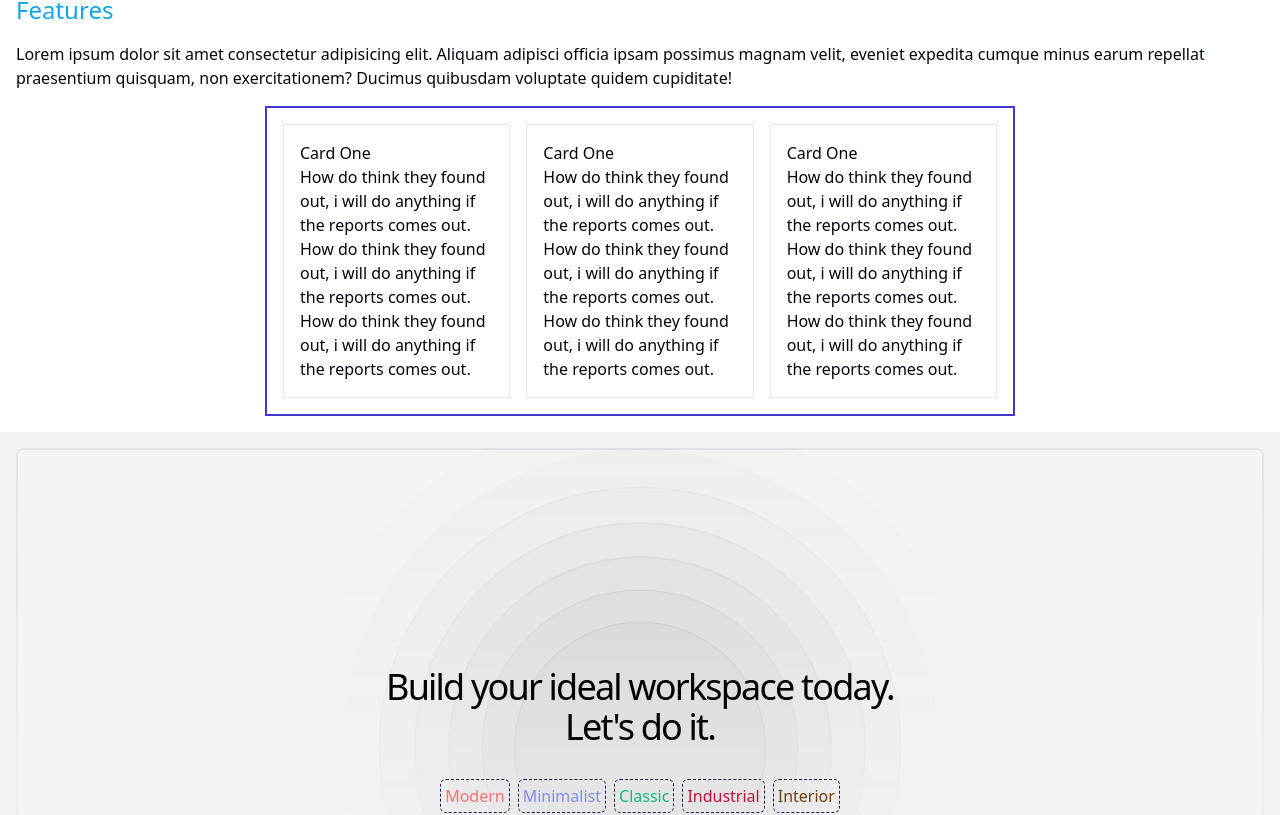
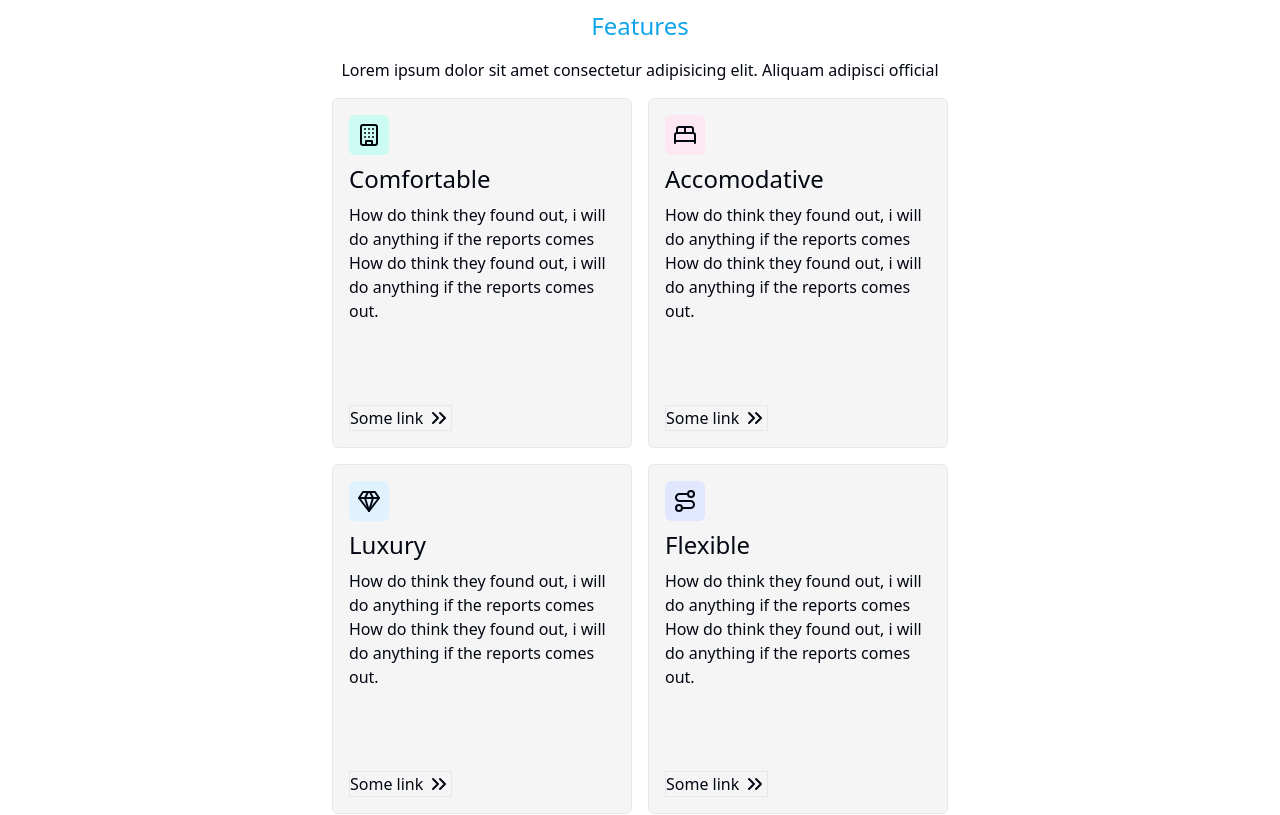
Before and after one commit to suleiman-hamza/RevelOffice, a Vue app: page / in a window 1280 px wide. Shown: the part 1734-2549 px from the top of the page. Built offline with nearby package versions, Linux system fonts and the light colour scheme; no server answers; what @inspira-ui/plugins would draw is missing.

Commit message:
feature wip section

```diff
--- a/src/components/Features.vue
+++ b/src/components/Features.vue
@@ -1,30 +1,58 @@
 <script setup lang="ts">
 import { ref } from 'vue';
+import { Building, BedDouble, Gem, Route, ChevronsRight } from 'lucide-vue-next';
 const count = ref(45);
 </script>
 
 <template>
-    <section class="p-4">
-        <h2 class="text-sky-500 text-2xl mb-4">Features</h2>
-        <p class="mb-4">Lorem ipsum dolor sit amet consectetur adipisicing elit. Aliquam adipisci officia ipsam possimus magnam velit, eveniet expedita cumque minus earum repellat praesentium quisquam, non exercitationem? Ducimus quibusdam voluptate quidem cupiditate!</p>
-        <div class="border-2 border-indigo-700 p-4 flex gap-4 flex-col sm:flex-row max-w-[750px] mx-auto">
-            <div class="border p-4">
-                <h3>Card One</h3>
-                <p>How do think they found out, i will do anything if the reports comes out.</p>
-                <p>How do think they found out, i will do anything if the reports comes out.</p>
-                <p>How do think they found out, i will do anything if the reports comes out.</p>
+    <section class="p-4 sm:p-8">
+        <h2 class="text-sky-500 text-2xl mb-4 text-center">Features</h2>
+        <p class="mb-4 text-center">Lorem ipsum dolor sit amet consectetur adipisicing elit. Aliquam adipisci official</p>
+
+        <div class="flex gap-4 flex-col sm:flex-row max-w-[750px] mx-auto flex-wrap justify-center items-center sm:items-stretch">
+            <div class="border p-4 flex flex-col max-w-[300px] w-full rounded-md h-[350px] bg-zinc-100/90">
+                <span class="bg-teal-100 rounded-md flex size-min p-2 mb-2">
+                    <Building />
+                </span>
+                <h3 class="mb-2 text-2xl">Comfortable</h3>
+                <p class="mb-auto">How do think they found out, i will do anything if the reports comes How do think they found out, i will do anything if the reports comes out.</p>
+                <a href="/" class="border mt-auto size-max flex items-center gap-1" alt="some link">
+                    <span>Some link</span>
+                    <ChevronsRight />
+                </a>
             </div>
-            <div class="border p-4">
-                <h3>Card One</h3>
-                <p>How do think they found out, i will do anything if the reports comes out.</p>
-                <p>How do think they found out, i will do anything if the reports comes out.</p>
-                <p>How do think they found out, i will do anything if the reports comes out.</p>
+             <div class="border p-4 flex flex-col max-w-[300px] w-full rounded-md h-[350px] bg-zinc-100/90">
+                <span class="bg-pink-100 rounded-md flex size-min p-2 mb-2">
+                    <BedDouble />
+                </span>
+                <h3 class="mb-2 text-2xl">Accomodative</h3>
+                <p>How do think they found out, i will do anything if the reports comes How do think they found out, i will do anything if the reports comes out.</p>
+                <a href="/" class="border mt-auto size-max flex items-center gap-1" alt="some link">
+                    <span>Some link</span>
+                    <ChevronsRight />
+                </a>
             </div>
-            <div class="border p-4">
-                <h3>Card One</h3>
-                <p>How do think they found out, i will do anything if the reports comes out.</p>
-                <p>How do think they found out, i will do anything if the reports comes out.</p>
-                <p>How do think they found out, i will do anything if the reports comes out.</p>
+            <div class="border p-4 flex flex-col max-w-[300px] w-full rounded-md h-[350px] bg-zinc-100/90">
+                <span class="bg-sky-100 rounded-md flex size-min p-2 mb-2">
+                    <Gem />
+                </span>
+                <h3 class="mb-2 text-2xl">Luxury</h3>
+                <p>How do think they found out, i will do anything if the reports comes How do think they found out, i will do anything if the reports comes out.</p>
+                <a href="/" class="border mt-auto size-max flex items-center gap-1" alt="some link">
+                    <span>Some link</span>
+                    <ChevronsRight />
+                </a>
+            </div>
+            <div class="border p-4 flex flex-col max-w-[300px] w-full rounded-md h-[350px] bg-zinc-100/90">
+                <span class="bg-indigo-100 rounded-md flex size-min p-2 mb-2">
+                    <Route />
+                </span>
+                <h3 class="mb-2 text-2xl">Flexible</h3>
+                <p>How do think they found out, i will do anything if the reports comes How do think they found out, i will do anything if the reports comes out.</p>
+                <a href="/" class="border mt-auto size-max flex items-center gap-1" alt="some link">
+                    <span>Some link</span>
+                    <ChevronsRight />
+                </a>
             </div>
         </div>
     </section>
```
